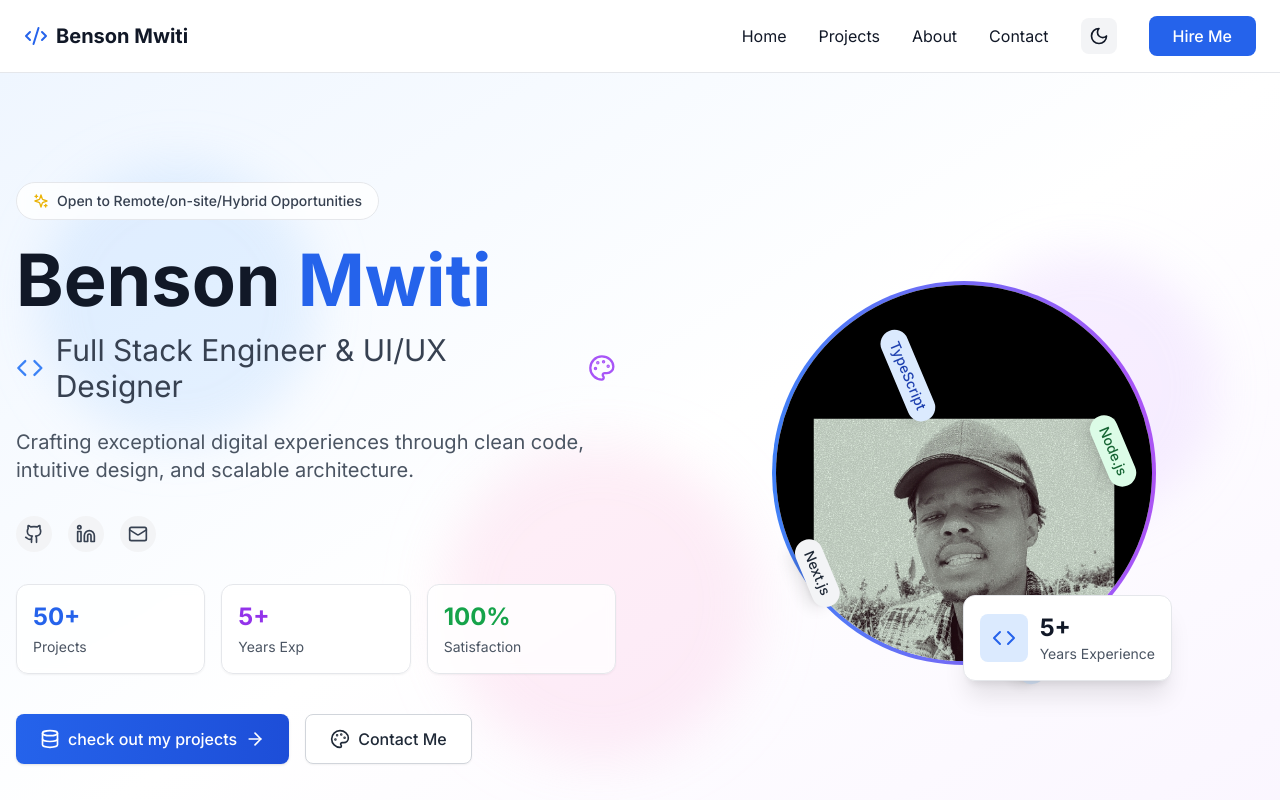
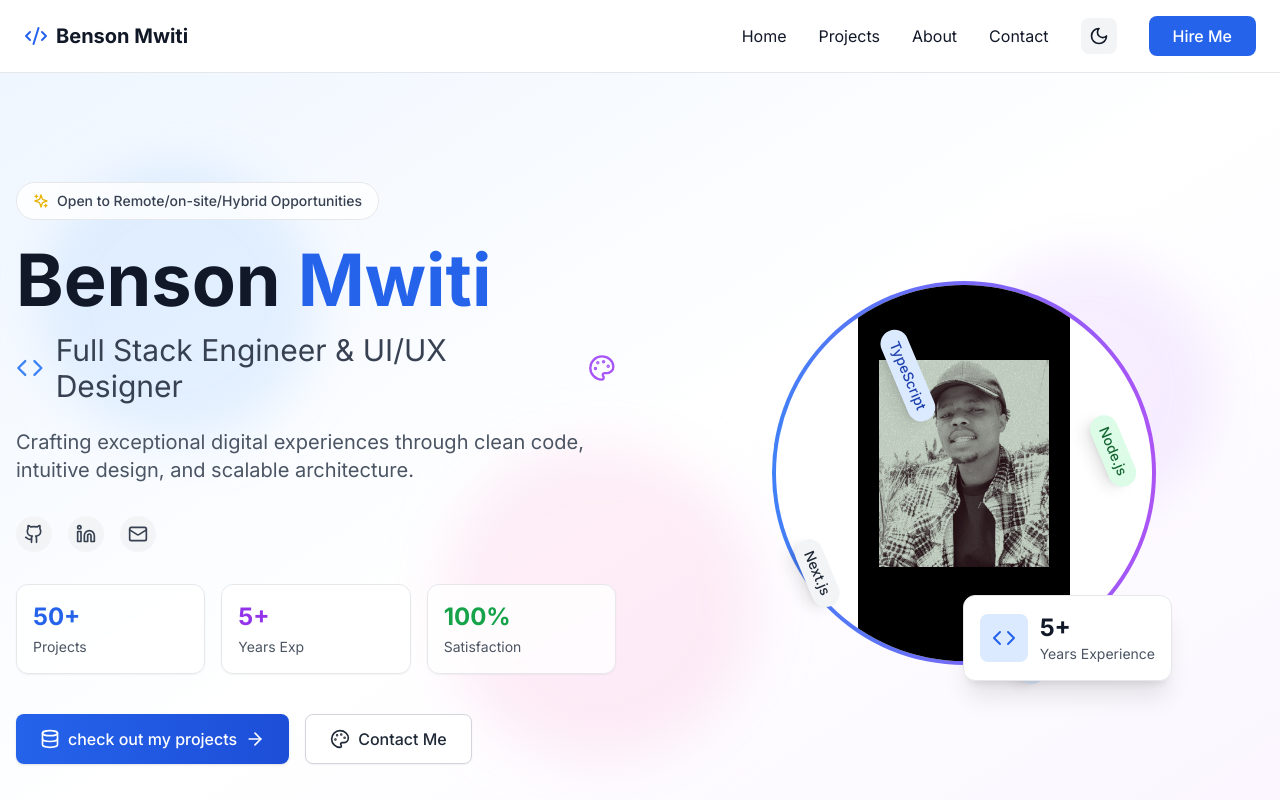
Before and after one commit to Mamoshi572/benson-portfolio, a Next.js app: page / in a window 1280 px wide. Shown: the top 800 px of the page. Built offline with nearby package versions, Linux system fonts and the light colour scheme.

Commit message:
updated changes on profile image

```diff
--- a/app/page.tsx
+++ b/app/page.tsx
@@ -189,7 +189,7 @@ export default function Home() {
                         alt="Benson Mwiti - Full Stack Developer & UI/UX Designer"
                         fill
                         sizes="(max-width: 768px) 256px, (max-width: 1024px) 320px, 384px"
-                        className="object-cover object-top"
+                        className="object-contain"
                         priority
                       />
                     </div>
```
